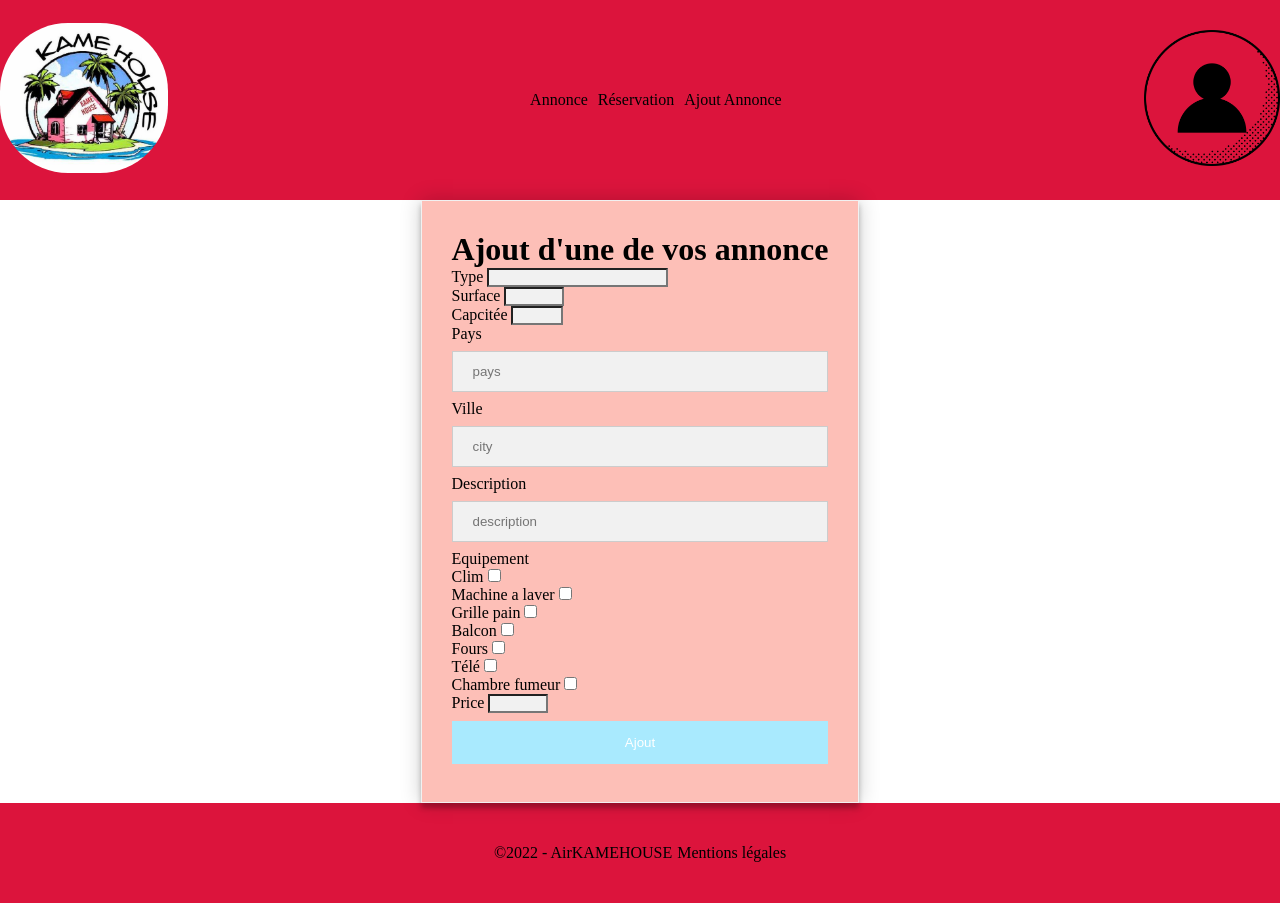
After one commit to A-Romain/school-php-oop-airbnb, a PHP site: template views/pages/_ajoutAnnonce.html.php in a window 1280 px wide. The commit adds this page. Run offline with PHP 8.4, Linux system fonts and the light colour scheme; the template is opened without the code that fills it, so the values that code supplies are empty.

Commit message:
page detail finis page ajout annonce finis

```diff
--- a/App/Model/Bookings.php
+++ b/App/Model/Bookings.php
@@ -10,4 +10,6 @@ class Bookings extends Model
     public int $rental_id;
     public string $chek_in;
     public string $chek_out;
+    public Adresses $adresses;
+    public array $equipement;
 }
--- a/App/Model/Rentals.php
+++ b/App/Model/Rentals.php
@@ -11,6 +11,7 @@ class Rentals extends Model
     public int $owner_id;
     public int $type;
     public int $surface;
+    public int $capacity;
     public string $description;
     public float $price;
     public Adresses $adresses;
--- a/assets/css/reset.css
+++ b/assets/css/reset.css
@@ -18,11 +18,6 @@ ul{
     list-style: none;
 }
 
-input,
-button{
-    background: none;
-    border: 0;
-}
 
 address {
     font-style: normal;
--- a/assets/css/style.css
+++ b/assets/css/style.css
@@ -34,7 +34,7 @@ main{
     justify-content: center;
 }
 
-form {
+form{
     width:100%;
     padding: 30px;
     border: 1px solid #f1f1f1;
@@ -48,13 +48,17 @@ form {
 }
 
 
-input[type=text], input[type=password] {
+input[type=text], input[type=password]{
     width: 100%;
     padding: 12px 20px;
     margin: 8px 0;
     display: inline-block;
     border: 1px solid #ccc;
     box-sizing: border-box;
+    background-color: #f1f1f1;
+}
+
+input, button{
     background-color: #f1f1f1;
 }
 
@@ -74,6 +78,14 @@ input[type=submit]:hover {
     border: 1px solid #A9EAFE;
 }
 
+.cards{
+    width:100%;
+    padding: 30px;
+    border: 1px solid #f1f1f1;
+    background: #FDBFB7;
+    box-shadow: 0 0 20px 0 rgba(0, 0, 0, 0.2), 0 5px 5px 0 rgba(0, 0, 0, 0.24);
+}
+
 
 footer a{
     padding-left: 5px;
--- a/index.php
+++ b/index.php
@@ -1,6 +1,8 @@
 <?php
 
 use App\App;
+
+session_start();
 
 const DS = DIRECTORY_SEPARATOR;
 const PATH_ROOT = __DIR__ . DS;
--- a/views/_partials/_top.html.php
+++ b/views/_partials/_top.html.php
@@ -21,6 +21,7 @@
                 <ul>
                     <li><a href="/annonce">Annonce</a> </li>
                     <li><a href="/reservation">Réservation</a></li>
+                    <li><a href="/new-annonce">Ajout Annonce</a></li>
                 </ul>
             </nav>
         </div>
--- /dev/null
+++ b/views/pages/_ajoutAnnonce.html.php
@@ -0,0 +1,65 @@
+<div>
+    <form>
+        <h1>Ajout d'une de vos annonce</h1>
+        <div>
+            <label>Type</label>
+            <input type="select" name="type">
+        </div>
+        <div>
+            <label>Surface</label>
+            <input type="number" min="10"  max="250">
+        </div>
+        <div>
+            <label>Capcitée</label>
+            <input type="number" min="1" max="16">
+        </div>
+        <div>
+            <label>Pays</label>
+            <input type="text" placeholder="pays" name="pays">
+        </div>
+        <div>
+            <label>Ville</label>
+            <input type="text" placeholder="city" name="city">
+        </div>
+        <div>
+            <label>Description</label>
+            <input type="text" placeholder="description" name="description">
+        </div>
+        <div>
+            <label>Equipement</label>
+            <div>
+                <label>Clim</label>
+                <input type="checkbox" value="clim" name="Clim">
+            </div>
+            <div>
+                <label>Machine a laver</label>
+                <input type="checkbox" value="machinelave" name="Machine a laver">
+            </div>
+            <div>
+                <label>Grille pain</label>
+                <input type="checkbox" value="grille_pain" name="Machine a laver">
+            </div>
+            <div>
+                <label>Balcon</label>
+                <input type="checkbox" value="balcon" name="Machine a laver">
+            </div>
+            <div>
+                <label>Fours</label>
+                <input type="checkbox" value="fours" name="Machine a laver">
+            </div>
+            <div>
+                <label>Télé</label>
+                <input type="checkbox" value="tele" name="Machine a laver">
+            </div>
+            <div>
+                <label>Chambre fumeur</label>
+                <input type="checkbox" value="fumeur" name="Machine a laver">
+            </div>
+        </div>
+        <div>
+            <label>Price</label>
+            <input type="number" min="50" max="500">
+        </div>
+        <input type="submit" id="ajout" value="Ajout">
+    </form>
+</div>
--- a/views/pages/_reservation.html.php
+++ /dev/null
@@ -1 +0,0 @@
-<h1>Reservation</h1>
```
Also changed, not shown: .lando.config/php.ini/php.ini (added, +12 -0 lines), App/App.php (+4 -3 lines), App/Controller/AnnoncesController.php (+3 -6 lines), App/Controller/PageController.php (deleted, +0 -34 lines), App/Controller/ResaController.php (added, +35 -0 lines), App/Model/Repository/BookingsRepository.php (+13 -0 lines), App/Model/Repository/RentalsRepository.php (+5 -3 lines), views/pages/_detailAnnonce.html.php (+49 -12 lines), views/pages/_listAnnonces.html.php (+13 -10 lines), views/pages/_listeReservation.html.php (+9 -6 lines).
